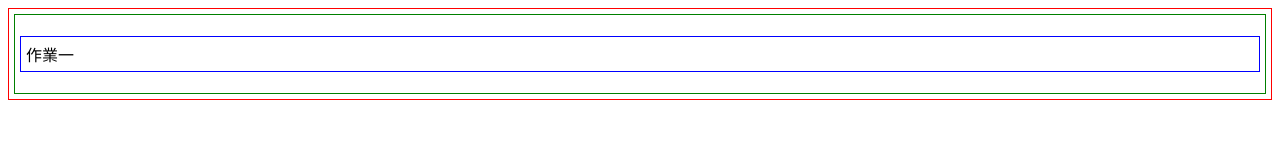
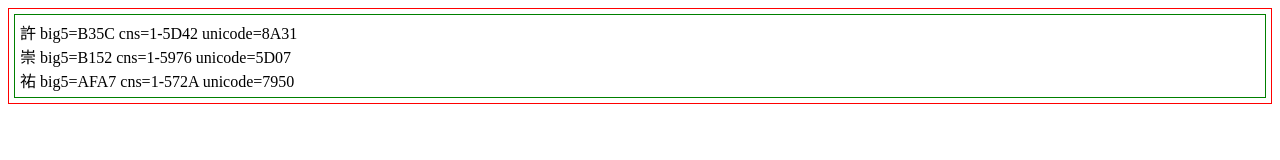
Before and after one commit to xualison96/ip2019s, a plain HTML site: page portfolio/labs/lab01/index.html in a window 1280 px wide. Drawn offline with Linux system fonts and the light colour scheme.

Commit message:
Add files via upload

```diff
--- a/portfolio/labs/lab01/index.html
+++ b/portfolio/labs/lab01/index.html
@@ -12,9 +12,7 @@
 </head>
 
 <body>
-  <div>
-  	<p>作業一</p>
-  </div>
+  <div id="div1" ></div>
 </body>
 
 </html>
--- a/portfolio/labs/lab01/lab.js
+++ b/portfolio/labs/lab01/lab.js
@@ -4,6 +4,39 @@
 
 
 function start(e) {
+    var name = [
+        {
+            char:'許',
+            big5:'B35C',
+            cns:'1-5D42',
+            unicode:'8A31'
+        },
+        {
+            char:'崇',
+            big5:'B152',
+            cns:'1-5976',
+            unicode:'5D07'
+        },
+        {
+            char:'祐',
+            big5:'AFA7',
+            cns:'1-572A',
+            unicode:'7950'
+        }
+    ];
+
+    var ele =document.getElementById('div1');
+
+    for (var i=0 ; i<3 ; i++ ) {
+        ele.innerHTML += name[i].char;
+        ele.innerHTML += '    big5=';
+        ele.innerHTML += name[i].big5;
+        ele.innerHTML += '    cns=';
+        ele.innerHTML += name[i].cns;
+        ele.innerHTML += '    unicode=';
+        ele.innerHTML += name[i].unicode;
+        ele.innerHTML += '<br>';
+    }
 
 }
 
```
Also changed, not shown: portfolio/labs/lab02/index.html (+4 -1 lines), portfolio/labs/lab02/lab.js (+21 -0 lines).
